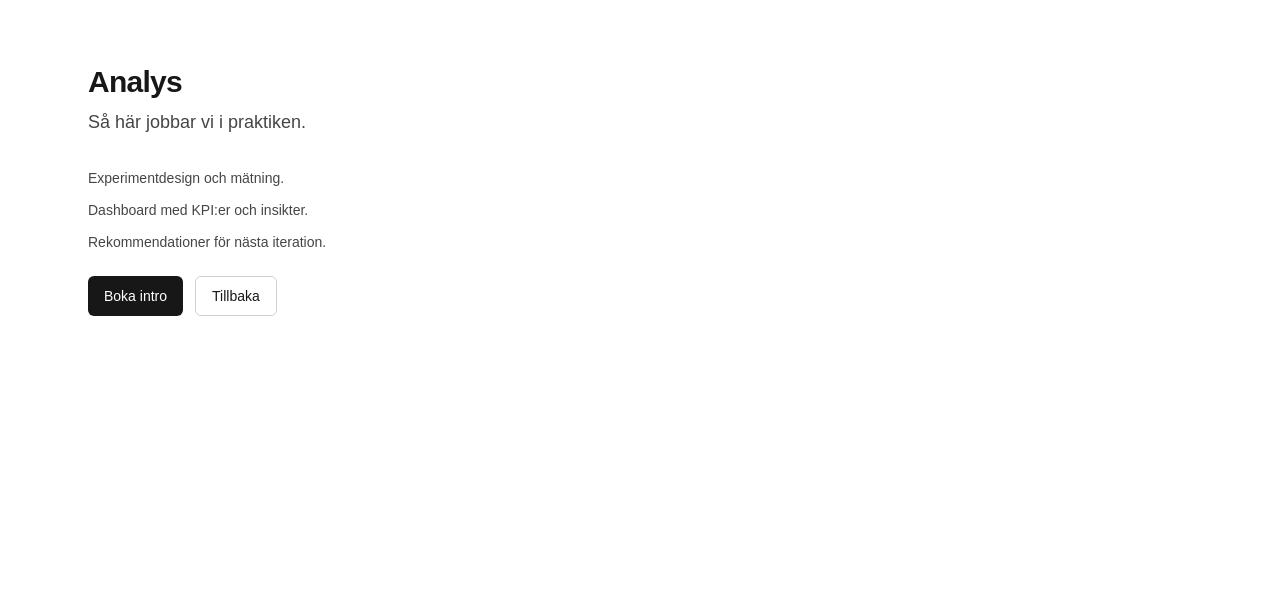
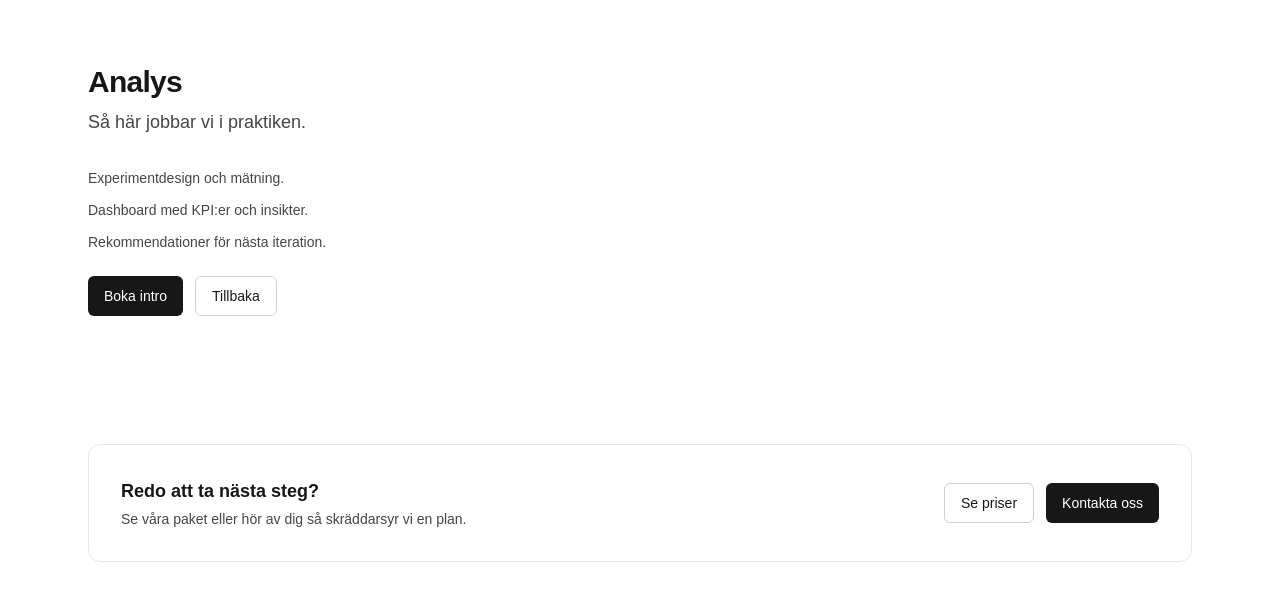
Before and after one commit to lovebym/bondonagency, a Next.js app: page /tjanster/analys in a window 1280 px wide. Shown: the top 600 px of the page. Built offline with nearby package versions, Linux system fonts and the light colour scheme.

Commit message:
feat: add CTA section to service detail pages

```diff
--- a/src/app/tjanster/[slug]/page.tsx
+++ b/src/app/tjanster/[slug]/page.tsx
@@ -46,6 +46,19 @@ export default function ServiceDetail({ params }: Params) {
           <Link href="/tjanster" className="inline-flex h-10 items-center rounded-md border border-foreground/20 px-4 text-sm font-medium hover:bg-foreground/5">Tillbaka</Link>
         </div>
       </Section>
+
+      <Section>
+        <div className="rounded-xl border border-foreground/10 p-6 sm:p-8 flex flex-col md:flex-row items-start md:items-center justify-between gap-4">
+          <div>
+            <h3 className="text-lg font-semibold">Redo att ta nästa steg?</h3>
+            <p className="mt-1 text-sm text-foreground/80">Se våra paket eller hör av dig så skräddarsyr vi en plan.</p>
+          </div>
+          <div className="flex items-center gap-3">
+            <Link href="/#priser" className="inline-flex h-10 items-center rounded-md border border-foreground/20 px-4 text-sm font-medium hover:bg-foreground/5">Se priser</Link>
+            <Link href="/#kontakt" className="inline-flex h-10 items-center rounded-md bg-foreground px-4 text-background text-sm font-medium hover:opacity-90">Kontakta oss</Link>
+          </div>
+        </div>
+      </Section>
     </main>
   );
 }
```
